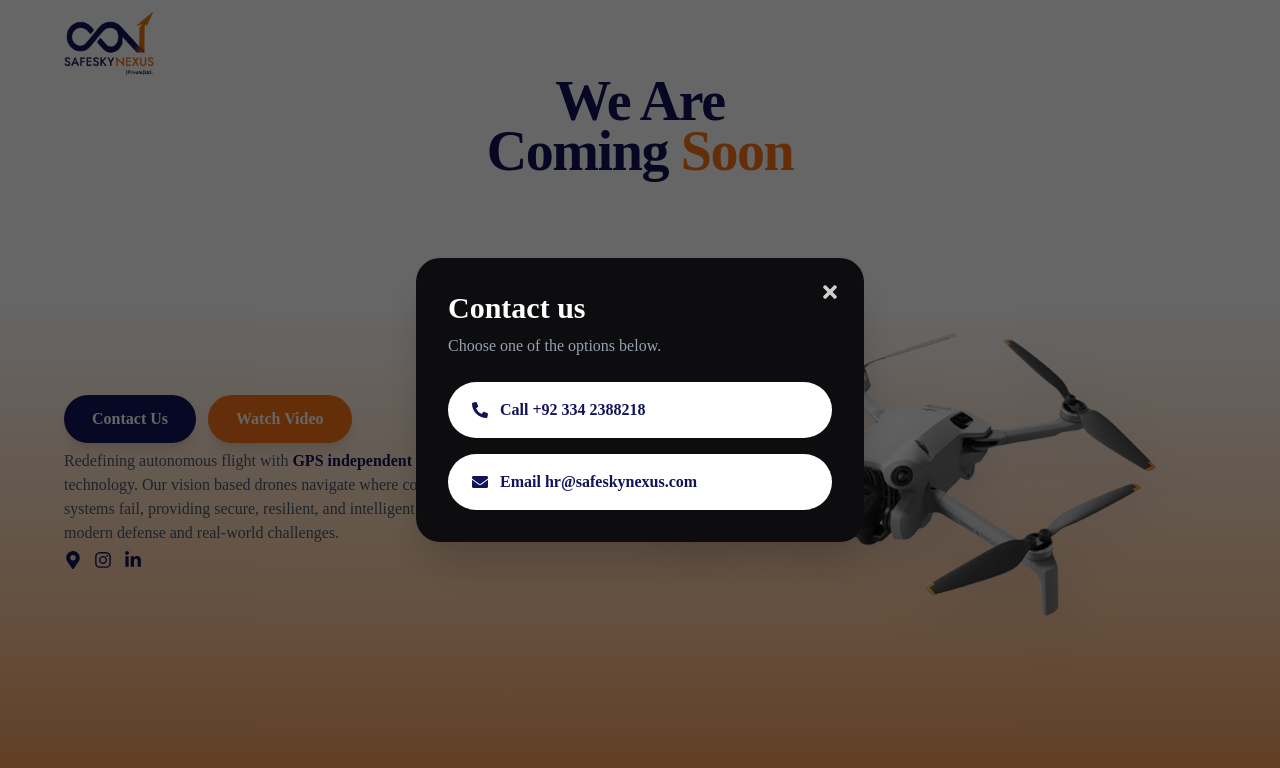
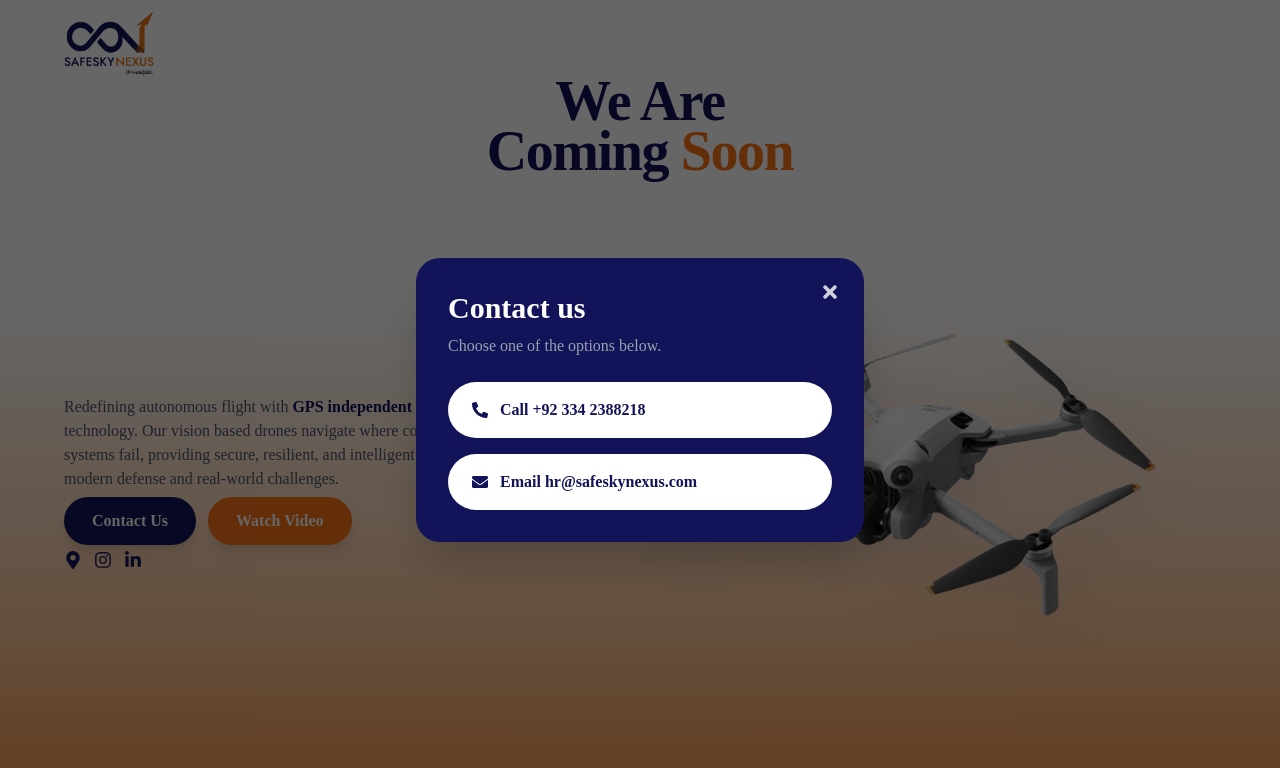
Before and after one commit to Sharjeel9811/coming-soon-ssn, a React (Vite) app: page / in a window 1280 px wide. Both pictures are taken after a click on the button "Contact Us". Shown: the top 768 px of the page. Built offline with nearby package versions, Linux system fonts and the light colour scheme.

Commit message:
Popup color #121358, buttons under paragraph

```diff
--- a/src/App.jsx
+++ b/src/App.jsx
@@ -42,6 +42,14 @@ const App = () => {
             animate={{ opacity: 1, y: 0 }}
             transition={{ duration: 0.7, ease: 'easeOut', delay: 0.16 }}
           >
+            <p className='max-w-md text-sm leading-5 text-gray-600 sm:text-[15px] sm:leading-6 md:text-base md:leading-6'>
+              Redefining autonomous flight with{' '}
+              <span className='font-semibold text-[#121358]'>GPS independent</span>{' '}
+              drone technology. Our vision based drones navigate where conventional systems fail,
+              providing secure, resilient, and intelligent solutions for modern defense and
+              real-world challenges.
+            </p>
+
             <div className='flex gap-3'>
               <button
                 type='button'
@@ -58,14 +66,6 @@ const App = () => {
                 Watch Video
               </button>
             </div>
-
-            <p className='max-w-md text-sm leading-5 text-gray-600 sm:text-[15px] sm:leading-6 md:text-base md:leading-6'>
-              Redefining autonomous flight with{' '}
-              <span className='font-semibold text-[#121358]'>GPS independent</span>{' '}
-              drone technology. Our vision based drones navigate where conventional systems fail,
-              providing secure, resilient, and intelligent solutions for modern defense and
-              real-world challenges.
-            </p>
 
             <div className='flex items-center gap-3 text-[#121358]'>
               <button
@@ -113,7 +113,7 @@ const App = () => {
             onClick={() => setShowContact(false)}
           >
             <motion.div
-              className='relative w-full max-w-md rounded-3xl bg-[#0d0d10] p-8 text-white shadow-2xl'
+              className='relative w-full max-w-md rounded-3xl bg-[#121358] p-8 text-white shadow-2xl'
               initial={{ opacity: 0, scale: 0.92, y: 12 }}
               animate={{ opacity: 1, scale: 1, y: 0 }}
               exit={{ opacity: 0, scale: 0.92, y: 12 }}
@@ -166,7 +166,7 @@ const App = () => {
             onClick={() => setShowLocation(false)}
           >
             <motion.div
-              className='relative w-full max-w-md rounded-3xl bg-[#0d0d10] p-8 text-white shadow-2xl'
+              className='relative w-full max-w-md rounded-3xl bg-[#121358] p-8 text-white shadow-2xl'
               initial={{ opacity: 0, scale: 0.92, y: 12 }}
               animate={{ opacity: 1, scale: 1, y: 0 }}
               exit={{ opacity: 0, scale: 0.92, y: 12 }}
```
